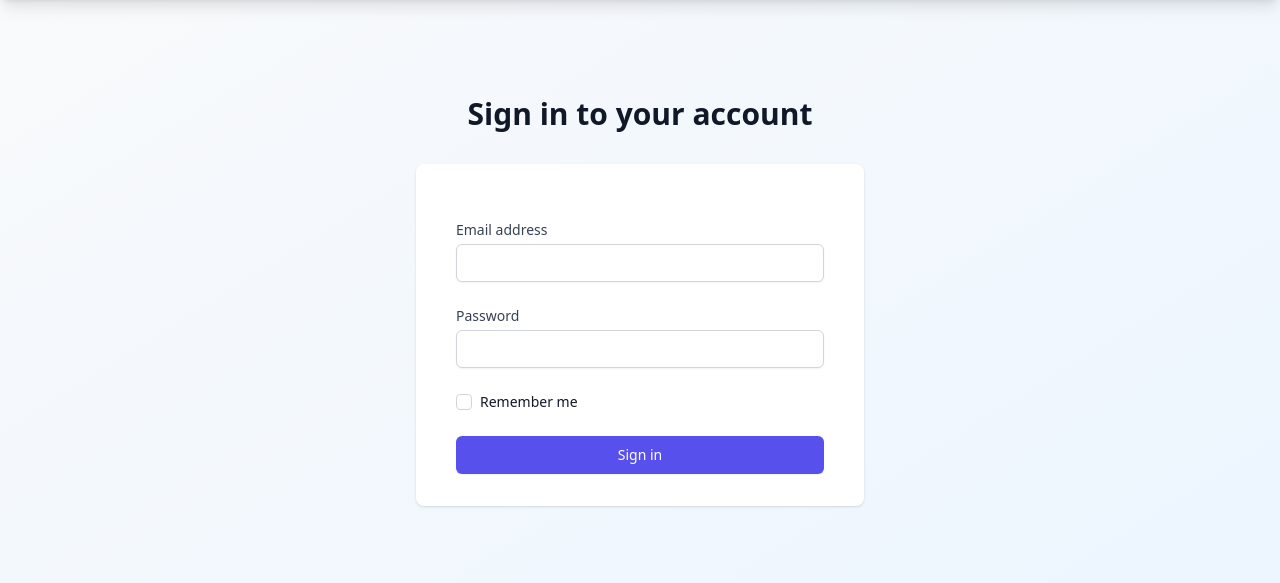
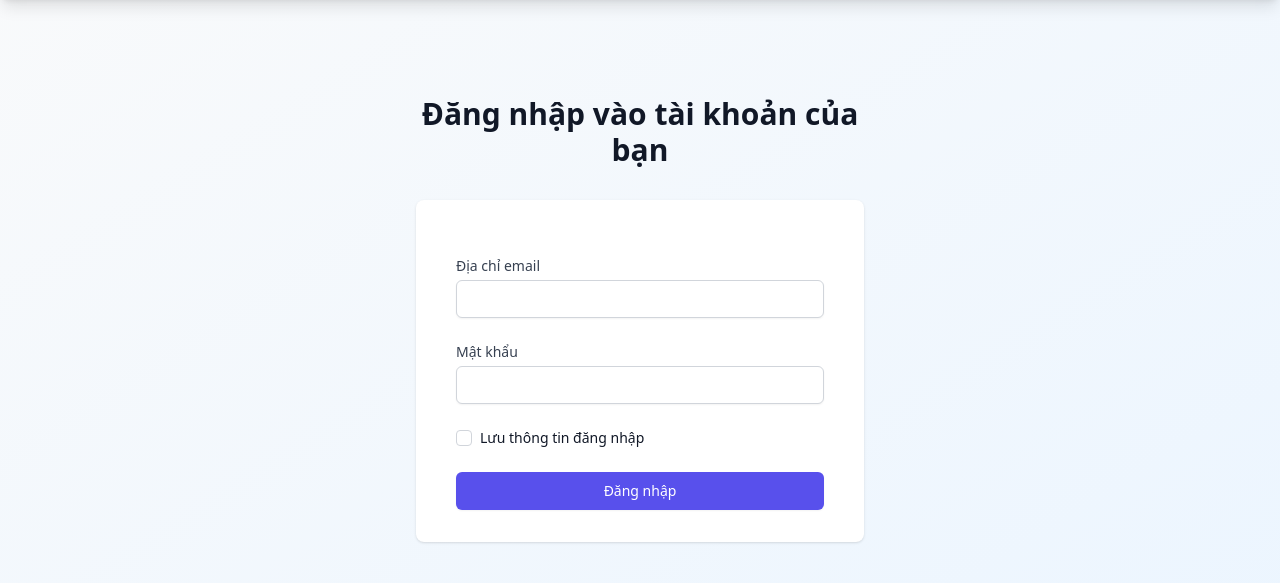
Before and after one commit to Missyubibii/E-commerce, a Laravel app: page /login in a window 1280 px wide. Shown: the part 72-655 px from the top of the page. Run offline with Laravel 12, Linux system fonts and the light colour scheme; style sheets or scripts are compiled from the project's sources; some libraries are stand-ins or nearby versions.

Commit message:
Sửa bug danh sách yêu thích, việt hóa tất cả thông báo

```diff
--- a/app/Http/Controllers/Auth/LoginController.php
+++ b/app/Http/Controllers/Auth/LoginController.php
@@ -37,7 +37,7 @@ class LoginController extends Controller
         }
 
         return back()->withErrors([
-            'email' => 'The provided credentials do not match our records.',
+            'email' => 'Thông tin đăng nhập được cung cấp không khớp với hồ sơ của chúng tôi.',
         ])->onlyInput('email');
     }
 
--- a/app/Http/Controllers/ProfileController.php
+++ b/app/Http/Controllers/ProfileController.php
@@ -27,7 +27,7 @@ class ProfileController extends Controller
                 'required_with:password',
                 function ($attribute, $value, $fail) use ($user) {
                     if (! Hash::check($value, $user->password)) {
-                        $fail('The current password does not match.');
+                        $fail('Mật khẩu hiện tại không khớp.');
                     }
                 },
             ],
--- a/resources/views/auth/login.blade.php
+++ b/resources/views/auth/login.blade.php
@@ -1,11 +1,11 @@
 @extends('layouts.app')
 
-@section('title', 'Login')
+@section('title', 'login')
 
 @section('content')
     <div class="min-h-full flex flex-col justify-center py-12 sm:px-6 lg:px-8">
         <div class="sm:mx-auto sm:w-full sm:max-w-md">
-            <h2 class="mt-6 text-center text-3xl font-extrabold text-gray-900">Sign in to your account</h2>
+            <h2 class="mt-6 text-center text-3xl font-extrabold text-gray-900">Đăng nhập vào tài khoản của bạn</h2>
         </div>
 
         <div class="mt-8 sm:mx-auto sm:w-full sm:max-w-md">
@@ -14,24 +14,24 @@
                     @csrf
 
                     <div>
-                        <label for="email" class="block text-sm font-medium text-gray-700">Email address</label>
+                        <label for="email" class="block text-sm font-medium text-gray-700">Địa chỉ email</label>
                         <div class="mt-1">
                             <input id="email" name="email" type="email" autocomplete="email" required
                                 value="{{ old('email') }}"
                                 class="appearance-none block w-full px-3 py-2 border border-gray-300 rounded-md shadow-sm placeholder-gray-400 focus:outline-none focus:ring-indigo-500 focus:border-indigo-500 sm:text-sm">
                             @error('email')
-                                <p class="mt-1 text-sm text-red-600">{{ $message }}</p>
+                                <p class="mt-1 text-sm text-red-600">{{ __('Thông tin này không hợp lệ.') }}</p>
                             @enderror
                         </div>
                     </div>
 
                     <div>
-                        <label for="password" class="block text-sm font-medium text-gray-700">Password</label>
+                        <label for="password" class="block text-sm font-medium text-gray-700">Mật khẩu</label>
                         <div class="mt-1">
                             <input id="password" name="password" type="password" autocomplete="current-password" required
                                 class="appearance-none block w-full px-3 py-2 border border-gray-300 rounded-md shadow-sm placeholder-gray-400 focus:outline-none focus:ring-indigo-500 focus:border-indigo-500 sm:text-sm">
                             @error('password')
-                                <p class="mt-1 text-sm text-red-600">{{ $message }}</p>
+                                <p class="mt-1 text-sm text-red-600">{{ __('Thông tin này không hợp lệ.') }}</p>
                             @enderror
                         </div>
                     </div>
@@ -40,14 +40,14 @@
                         <div class="flex items-center">
                             <input id="remember" name="remember" type="checkbox"
                                 class="h-4 w-4 text-indigo-600 focus:ring-indigo-500 border-gray-300 rounded">
-                            <label for="remember" class="ml-2 block text-sm text-gray-900">Remember me</label>
+                            <label for="remember" class="ml-2 block text-sm text-gray-900">Lưu thông tin đăng nhập</label>
                         </div>
                     </div>
 
                     <div>
                         <button type="submit"
                             class="w-full flex justify-center py-2 px-4 border border-transparent rounded-md shadow-sm text-sm font-medium text-white bg-indigo-600 hover:bg-indigo-700 focus:outline-none focus:ring-2 focus:ring-offset-2 focus:ring-indigo-500">
-                            Sign in
+                            Đăng nhập
                         </button>
                     </div>
                 </form>
--- a/routes/web.php
+++ b/routes/web.php
@@ -124,5 +124,4 @@ Route::middleware('auth')->group(function () {
 
     Route::get('/products/{slug}', [\App\Http\Controllers\Shop\ProductController::class, 'show'])->name('products.show');
     Route::get('/comparison/add/{product}', [ComparisonController::class, 'add'])->name('shop.comparison.add');
-    Route::get('/wishlist/add/{product}', [WishlistController::class, 'add'])->name('shop.wishlist.add');
 });
```
Also changed, not shown: app/Http/Controllers/Shop/WishlistController.php (+8 -8 lines), resources/views/auth/register.blade.php (+11 -11 lines), resources/views/welcome.blade.php (+12 -8 lines).
